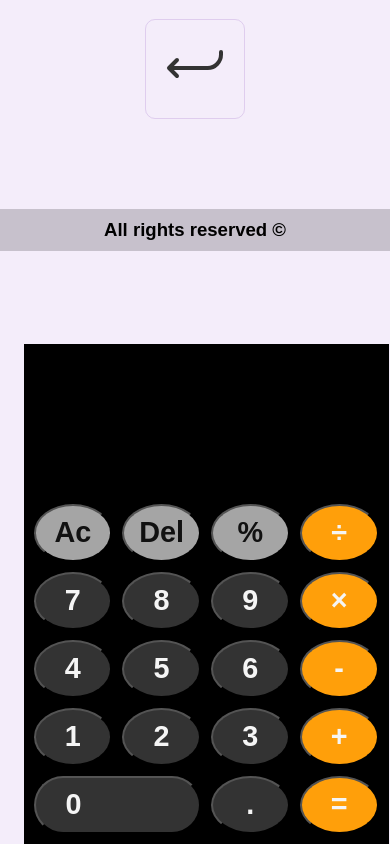
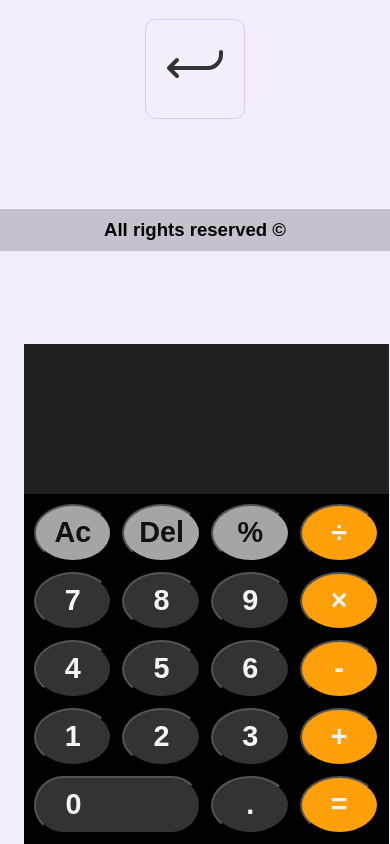
Before and after one commit to mmdoh222/calculatorall, a plain HTML site: page html/iphone.html in a window 390 px wide. Shown: the part 593-1437 px from the top of the page. Drawn offline with nearby package versions, Linux system fonts and the light colour scheme.

Commit message:
iphone.html

```diff
--- a/html/iphone.html
+++ b/html/iphone.html
@@ -47,7 +47,7 @@
                  </section>
                 </div>
                 <div id="container2">
-                  <input type="text" class="display2">
+                  <input type="text" class="display">
                   <section class="btn2" id="btn2">
                      <button data-value="Ac" class="ac2 button">Ac</button>
                      <button data-value="Del" class="ac2 button">Del</button>
```
